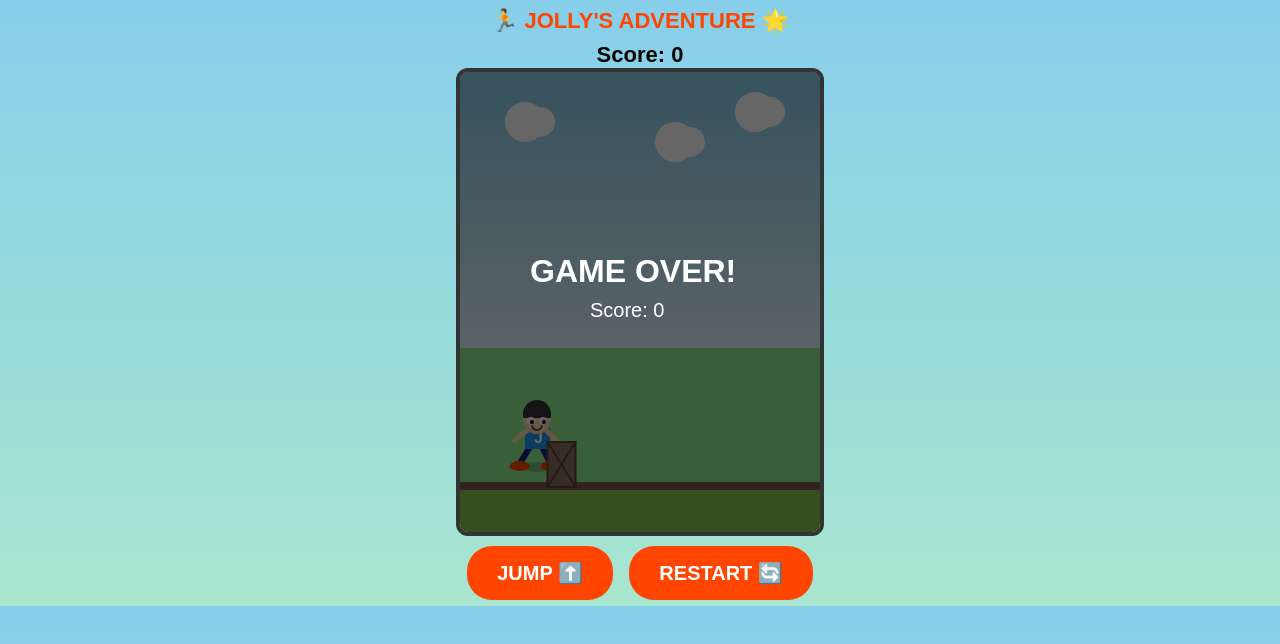
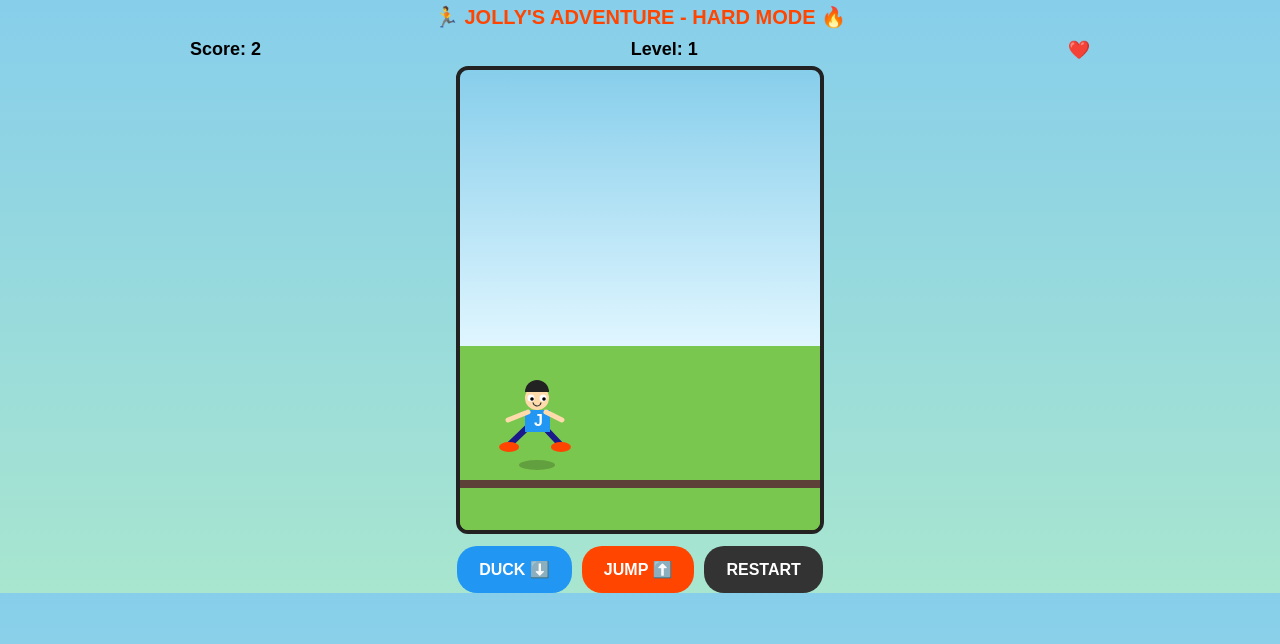
Before and after one commit to jollymunkombwe2006/jolly-game, a plain HTML site: page index.html in a window 1280 px wide. Drawn offline with Linux system fonts and the light colour scheme.

Commit message:
Update index.html

```diff
--- a/index.html
+++ b/index.html
@@ -2,114 +2,194 @@
 <html>
 <head>
 <meta name="viewport" content="width=device-width, initial-scale=1.0, maximum-scale=1.0, user-scalable=no">
-<title>Jolly's Adventure</title>
+<title>Jolly's Adventure - Hard Mode</title>
 <link rel="manifest" href="manifest.json">
 <style>
 body{margin:0;background:linear-gradient(#87CEEB,#A8E6CF);font-family:Arial;text-align:center;touch-action:manipulation}
-h1{color:#ff4500;margin:8px;font-size:22px}
-#gameCanvas{border:4px solid #333;border-radius:12px;background:linear-gradient(#87CEEB 0%, #E0F6FF 60%, #90EE90 60%);}
-#score{font-size:22px;font-weight:bold}
-button{padding:15px 30px;font-size:20px;background:#ff4500;color:white;border:none;border-radius:25px;margin:6px;font-weight:bold}
+h1{color:#ff4500;margin:5px;font-size:20px}
+#stats{display:flex;justify-content:space-around;font-weight:bold;font-size:18px;padding:5px}
+#gameCanvas{border:4px solid #222;border-radius:12px;background:linear-gradient(#87CEEB 0%, #E0F6FF 60%, #7AC74F 60%);}
+.controls{display:flex;justify-content:center;gap:10px;margin-top:8px}
+button{padding:14px 22px;font-size:16px;font-weight:bold;border:none;border-radius:20px;color:white}
+#jumpBtn{background:#ff4500} #duckBtn{background:#2196F3} #restartBtn{background:#333}
+button:active{transform:scale(0.92)}
 </style>
 </head>
 <body>
-<h1>🏃 JOLLY'S ADVENTURE 🌟</h1>
-<div id="score">Score: 0</div>
-<canvas id="gameCanvas" width="360" height="460"></canvas><br>
+<h1>🏃 JOLLY'S ADVENTURE - HARD MODE 🔥</h1>
+<div id="stats">
+<span id="score">Score: 0</span>
+<span id="level">Level: 1</span>
+<span id="lives">❤️❤️❤️</span>
+</div>
+<canvas id="gameCanvas" width="360" height="460"></canvas>
+<div class="controls">
+<button id="duckBtn">DUCK ⬇️</button>
 <button id="jumpBtn">JUMP ⬆️</button>
-<button onclick="startGame()">RESTART 🔄</button>
+<button id="restartBtn" onclick="startGame()">RESTART</button>
+</div>
 <script>
 let canvas=document.getElementById('gameCanvas'),ctx=canvas.getContext('2d');
-let jolly={x:60,y:340,w:35,h:55,vy:0},gravity=0.7,jumpForce=-15,onGround=true,score=0,gameOver=false,runFrame=0;
-let obstacles=[],frame=0;
+let jolly={x:60,y:340,w:35,h:55,vy:0,ducking:false},gravity=0.8,jumpForce=-16,score=0,level=1,lives=3,gameOver=false,frame=0,runFrame=0;
+let obstacles=[],coins=[],baseSpeed=4.5,coinFrame=0;
 
 function startGame(){
- jolly.y=340;jolly.vy=0;obstacles=[];score=0;frame=0;runFrame=0;gameOver=false;onGround=true;
- document.getElementById('score').innerText='Score: 0';loop();
+ jolly.y=340;jolly.vy=0;jolly.ducking=false;
+ obstacles=[];coins=[];score=0;level=1;lives=3;baseSpeed=4.5;frame=0;runFrame=0;gameOver=false;
+ updateUI(); loop();
 }
-function jump(){ if(!gameOver){jolly.vy=jumpForce;onGround=false;} }
+function updateUI(){
+ document.getElementById('score').innerText='Score: '+score;
+ document.getElementById('level').innerText='Level: '+level;
+ document.getElementById('lives').innerText='❤️'.repeat(lives);
+}
+function jump(){ if(!gameOver && !jolly.ducking){ jolly.vy=jumpForce; } }
+function duckOn(){ if(!gameOver) jolly.ducking=true; }
+function duckOff(){ jolly.ducking=false; }
 
 function drawJolly(x,y){
- runFrame+=0.3;
- let legSwing=Math.sin(runFrame)*15;
+ runFrame+= jolly.ducking?0.1:0.35;
+ let legSwing=jolly.ducking?0:Math.sin(runFrame)*16;
  let armSwing=Math.sin(runFrame)*10;
 
  // shadow
  ctx.fillStyle='rgba(0,0,0,0.2)';ctx.beginPath();ctx.ellipse(x+17,y+55,18,5,0,0,Math.PI*2);ctx.fill();
+ let drawY = jolly.ducking ? y+20 : y;
+ let drawH = jolly.ducking ? 35 : 55;
 
- // legs - animated running
+ // legs
  ctx.strokeStyle='#1a1a8a';ctx.lineWidth=6;ctx.lineCap='round';
- ctx.beginPath();ctx.moveTo(x+10,y+35);ctx.lineTo(x+5+legSwing,y+52);ctx.stroke(); // left
- ctx.beginPath();ctx.moveTo(x+22,y+35);ctx.lineTo(x+25-legSwing,y+52);ctx.stroke(); // right
- // shoes
- ctx.fillStyle='#ff4500';ctx.beginPath();ctx.ellipse(x+5+legSwing,y+54,10,5,0,0,Math.PI*2);ctx.fill();
- ctx.beginPath();ctx.ellipse(x+25-legSwing,y+54,10,5,0,0,Math.PI*2);ctx.fill();
+ if(!jolly.ducking){
+   ctx.beginPath();ctx.moveTo(x+10,drawY+15);ctx.lineTo(x+5+legSwing,drawY+35);ctx.stroke();
+   ctx.beginPath();ctx.moveTo(x+22,drawY+15);ctx.lineTo(x+25-legSwing,drawY+35);ctx.stroke();
+   ctx.fillStyle='#ff4500';
+   ctx.beginPath();ctx.ellipse(x+5+legSwing,drawY+37,10,5,0,0,Math.PI*2);ctx.fill();
+   ctx.beginPath();ctx.ellipse(x+25-legSwing,drawY+37,10,5,0,0,Math.PI*2);ctx.fill();
+ } else {
+   // duck pose - crouch
+   ctx.beginPath();ctx.moveTo(x+10,drawY+10);ctx.lineTo(x+5,drawY+30);ctx.stroke();
+   ctx.beginPath();ctx.moveTo(x+22,drawY+10);ctx.lineTo(x+30,drawY+30);ctx.stroke();
+ }
 
- // body - blue shirt with J
- ctx.fillStyle='#2196F3';ctx.fillRect(x+5,y+15,25,22);
- ctx.fillStyle='white';ctx.font='bold 16px Arial';ctx.fillText('J',x+14,y+31);
+ // body
+ ctx.fillStyle='#2196F3';ctx.fillRect(x+5,drawY,25,jolly.ducking?15:22);
+ if(!jolly.ducking){ctx.fillStyle='white';ctx.font='bold 16px Arial';ctx.fillText('J',x+14,drawY+16);}
 
- // arms - animated
+ // arms
  ctx.strokeStyle='#ffdbac';ctx.lineWidth=5;
- ctx.beginPath();ctx.moveTo(x+8,y+18);ctx.lineTo(x-2+armSwing,y+28);ctx.stroke();
- ctx.beginPath();ctx.moveTo(x+26,y+18);ctx.lineTo(x+32-armSwing,y+28);ctx.stroke();
+ if(!jolly.ducking){
+   ctx.beginPath();ctx.moveTo(x+8,drawY+2);ctx.lineTo(x-2+armSwing,drawY+10);ctx.stroke();
+   ctx.beginPath();ctx.moveTo(x+26,drawY+2);ctx.lineTo(x+32-armSwing,drawY+10);ctx.stroke();
+ }
 
  // head
- ctx.fillStyle='#ffdbac';ctx.beginPath();ctx.arc(x+17,y+8,14,0,Math.PI*2);ctx.fill();
- // hair
- ctx.fillStyle='#333';ctx.beginPath();ctx.arc(x+17,y+2,14,Math.PI,Math.PI*2);ctx.fill();
- ctx.fillRect(x+3,y+2,28,4);
- // eyes
- ctx.fillStyle='white';ctx.beginPath();ctx.arc(x+11,y+9,4,0,Math.PI*2);ctx.arc(x+23,y+9,4,0,Math.PI*2);ctx.fill();
- ctx.fillStyle='black';ctx.beginPath();ctx.arc(x+12,y+10,2,0,Math.PI*2);ctx.arc(x+24,y+10,2,0,Math.PI*2);ctx.fill();
- // smile
- ctx.strokeStyle='#333';ctx.lineWidth=1.5;ctx.beginPath();ctx.arc(x+17,y+13,5,0.2,Math.PI-0.2);ctx.stroke();
-
- if(!onGround){
-   // jumping pose
-   ctx.fillStyle='white';ctx.font='12px Arial';ctx.fillText('↑',x+30,y);
- }
+ let headY = jolly.ducking? drawY-10 : drawY-12;
+ ctx.fillStyle='#ffdbac';ctx.beginPath();ctx.arc(x+17,headY,12,0,Math.PI*2);ctx.fill();
+ ctx.fillStyle='#222';ctx.beginPath();ctx.arc(x+17,headY-6,12,Math.PI,Math.PI*2);ctx.fill();
+ ctx.fillStyle='white';ctx.beginPath();ctx.arc(x+11,headY,3.5,0,Math.PI*2);ctx.arc(x+23,headY,3.5,0,Math.PI*2);ctx.fill();
+ ctx.fillStyle='black';ctx.beginPath();ctx.arc(x+12,headY+1,1.8,0,Math.PI*2);ctx.arc(x+24,headY+1,1.8,0,Math.PI*2);ctx.fill();
+ ctx.strokeStyle='#333';ctx.lineWidth=1.2;ctx.beginPath();ctx.arc(x+17,headY+4,4,0.2,Math.PI-0.2);ctx.stroke();
 }
 
 function loop(){
  if(gameOver) return;
- frame++;ctx.clearRect(0,0,360,460);
- // clouds
- ctx.fillStyle='white';
- for(let c of [{x:50,y:50},{x:200,y:70},{x:280,y:40}]){ctx.beginPath();ctx.arc(c.x+frame%360*0.1,y=c.y,15,0,Math.PI*2);ctx.arc(c.x+15,y,20,0,Math.PI*2);ctx.arc(c.x+30,y,15,0,Math.PI*2);ctx.fill();}
+ frame++;
+ ctx.clearRect(0,0,360,460);
+
+ // speed & level - HARDER every 5 points!
+ level = Math.floor(score/5)+1;
+ baseSpeed = 4.5 + level*0.6;
+ if(frame%10==0) updateUI();
 
  // ground
- ctx.fillStyle='#8BC34A';ctx.fillRect(0,410,360,50);
- ctx.fillStyle='#795548';ctx.fillRect(0,410,360,8);
+ ctx.fillStyle='#7AC74F';ctx.fillRect(0,410,360,50);
+ ctx.fillStyle='#5D4037';ctx.fillRect(0,410,360,8);
 
- jolly.vy+=gravity;jolly.y+=jolly.vy;
- if(jolly.y>=340){jolly.y=340;jolly.vy=0;onGround=true}
+ // physics
+ jolly.vy+=gravity; jolly.y+=jolly.vy;
+ if(jolly.y>=340){jolly.y=340;jolly.vy=0;}
 
  drawJolly(jolly.x,jolly.y);
 
- if(frame>120 && frame%110==0){obstacles.push({x:380,y:370,w:28,h:45,type:Math.random()>0.5?0:1})}
+ // spawn obstacles - more frequent as level up
+ let spawnRate = Math.max(55, 110 - level*8);
+ if(frame>100 && frame%spawnRate==0){
+   let type = Math.floor(Math.random()*3); // 0=rock low, 1=crate tall, 2=bird flying (must duck)
+   if(type==2 && level<2) type=0; // birds only from level 2
+   obstacles.push({x:380, y: type==2? 300 : type==1? 355 : 370, w: type==2? 35:28, h: type==2? 20: type==1? 55:40, type:type});
+   // spawn coin randomly
+   if(Math.random()>0.4) coins.push({x:385, y: 280+Math.random()*60, r:10, collected:false});
+ }
+
+ // coins
+ for(let i=coins.length-1;i>=0;i--){
+   let c=coins[i]; c.x-=baseSpeed;
+   coinFrame+=0.1;
+   ctx.fillStyle='#FFD700';ctx.beginPath();ctx.arc(c.x,c.y,10,0,Math.PI*2);ctx.fill();
+   ctx.fillStyle='#FFA500';ctx.beginPath();ctx.arc(c.x,c.y,6,0,Math.PI*2);ctx.fill();
+   ctx.fillStyle='white';ctx.font='bold 10px Arial';ctx.fillText('$',c.x-3,c.y+3);
+   if(!c.collected && jolly.x < c.x+10 && jolly.x+35 > c.x-10 && jolly.y < c.y+10 && jolly.y+55 > c.y-10){
+     c.collected=true; score+=2; coins.splice(i,1); updateUI();
+     continue;
+   }
+   if(c.x<-20) coins.splice(i,1);
+ }
+
+ // obstacles
  for(let i=obstacles.length-1;i>=0;i--){
-   let o=obstacles[i];o.x-=4.5;
-   // draw obstacle - rock/crate
-   if(o.type==0){ctx.fillStyle='#555';ctx.fillRect(o.x,o.y,o.w,o.h);ctx.fillStyle='#777';ctx.fillRect(o.x+3,o.y+3,o.w-6,8);}
-   else{ctx.fillStyle='#8D6E63';ctx.fillRect(o.x,o.y,o.w,o.h);ctx.strokeStyle='#5D4037';ctx.lineWidth=2;ctx.strokeRect(o.x,o.y,o.w,o.h);ctx.beginPath();ctx.moveTo(o.x,o.y);ctx.lineTo(o.x+o.w,o.y+o.h);ctx.moveTo(o.x+o.w,o.y);ctx.lineTo(o.x,o.y+o.h);ctx.stroke();}
+   let o=obstacles[i]; o.x-=baseSpeed;
+   if(o.type==0){ // rock
+     ctx.fillStyle='#555';ctx.beginPath();ctx.moveTo(o.x,o.y+o.h);ctx.lineTo(o.x+o.w/2,o.y);ctx.lineTo(o.x+o.w,o.y+o.h);ctx.fill();
+   } else if(o.type==1){ // tall crate
+     ctx.fillStyle='#8D6E63';ctx.fillRect(o.x,o.y,o.w,o.h);ctx.strokeStyle='#3E2723';ctx.lineWidth=2;ctx.strokeRect(o.x,o.y,o.w,o.h);
+     ctx.beginPath();ctx.moveTo(o.x,o.y);ctx.lineTo(o.x+o.w,o.y+o.h);ctx.moveTo(o.x+o.w,o.y);ctx.lineTo(o.x,o.y+o.h);ctx.stroke();
+   } else { // bird - must DUCK!
+     ctx.fillStyle='#222';ctx.beginPath();ctx.ellipse(o.x+15,o.y+10,18,10,0,0,Math.PI*2);ctx.fill();
+     ctx.fillStyle='#ff4444';ctx.beginPath();ctx.moveTo(o.x+30,o.y+10);ctx.lineTo(o.x+38,o.y+8);ctx.lineTo(o.x+30,o.y+14);ctx.fill();
+     ctx.fillStyle='white';ctx.beginPath();ctx.arc(o.x+20,o.y+6,4,0,Math.PI*2);ctx.fill();
+     ctx.fillStyle='black';ctx.beginPath();ctx.arc(o.x+21,o.y+6,2,0,Math.PI*2);ctx.fill();
+     // wings flapping
+     ctx.fillStyle='#444';ctx.beginPath();ctx.ellipse(o.x+10+Math.sin(frame*0.3)*5,o.y+12,10,4,Math.sin(frame*0.5),0,Math.PI*2);ctx.fill();
+   }
 
-   if(jolly.x < o.x + o.w-5 && jolly.x + jolly.w > o.x+5 && jolly.y < o.y + o.h && jolly.y + jolly.h > o.y){
-     gameOver=true;
-     ctx.fillStyle='rgba(0,0,0,0.6)';ctx.fillRect(0,0,360,460);
-     ctx.fillStyle='white';ctx.font='bold 32px Arial';ctx.fillText('GAME OVER!',70,210);
-     ctx.font='20px Arial';ctx.fillText('Score: '+score,130,245);
-     return;
+   // collision
+   let jH = jolly.ducking? 35 : 55;
+   let jY = jolly.ducking? jolly.y+20 : jolly.y;
+   if(jolly.x < o.x+o.w-6 && jolly.x+jolly.w > o.x+6 && jY < o.y+o.h && jY+jH > o.y){
+     if(o.type==2 && jolly.ducking){
+       // ducked under bird - safe!
+     } else {
+       lives--; obstacles.splice(i,1); updateUI();
+       if(lives<=0){
+         gameOver=true;
+         ctx.fillStyle='rgba(0,0,0,0.7)';ctx.fillRect(0,0,360,460);
+         ctx.fillStyle='white';ctx.font='bold 30px Arial';ctx.fillText('GAME OVER!',65,200);
+         ctx.font='20px Arial';ctx.fillText('Level: '+level+'  Score: '+score,75,235);
+         ctx.font='16px Arial';ctx.fillText('You reached Level '+level+'!',85,260);
+         return;
+       } else {
+         // hit effect
+         ctx.fillStyle='rgba(255,0,0,0.4)';ctx.fillRect(0,0,360,460);
+       }
+       continue;
+     }
    }
-   if(o.x+o.w<0){obstacles.splice(i,1);score++;document.getElementById('score').innerText='Score: '+score}
+   if(o.x+o.w<0){ obstacles.splice(i,1); score++; }
  }
  requestAnimationFrame(loop);
 }
 startGame();
 document.getElementById('jumpBtn').addEventListener('touchstart',e=>{e.preventDefault();jump();});
-document.getElementById('jumpBtn').addEventListener('click',jump);
+document.getElementById('duckBtn').addEventListener('touchstart',e=>{e.preventDefault();duckOn();});
+document.getElementById('duckBtn').addEventListener('touchend',e=>{e.preventDefault();duckOff();});
+document.getElementById('duckBtn').addEventListener('mousedown',duckOn);
+document.getElementById('duckBtn').addEventListener('mouseup',duckOff);
 canvas.addEventListener('touchstart',e=>{e.preventDefault();jump();});
-document.addEventListener('keydown',e=>{if(e.code=='Space')jump();});
+document.addEventListener('keydown',e=>{
+ if(e.code=='Space' || e.code=='ArrowUp') jump();
+ if(e.code=='ArrowDown'){duckOn();}
+});
+document.addEventListener('keyup',e=>{if(e.code=='ArrowDown') duckOff();});
 </script>
 </body>
 </html>
```
